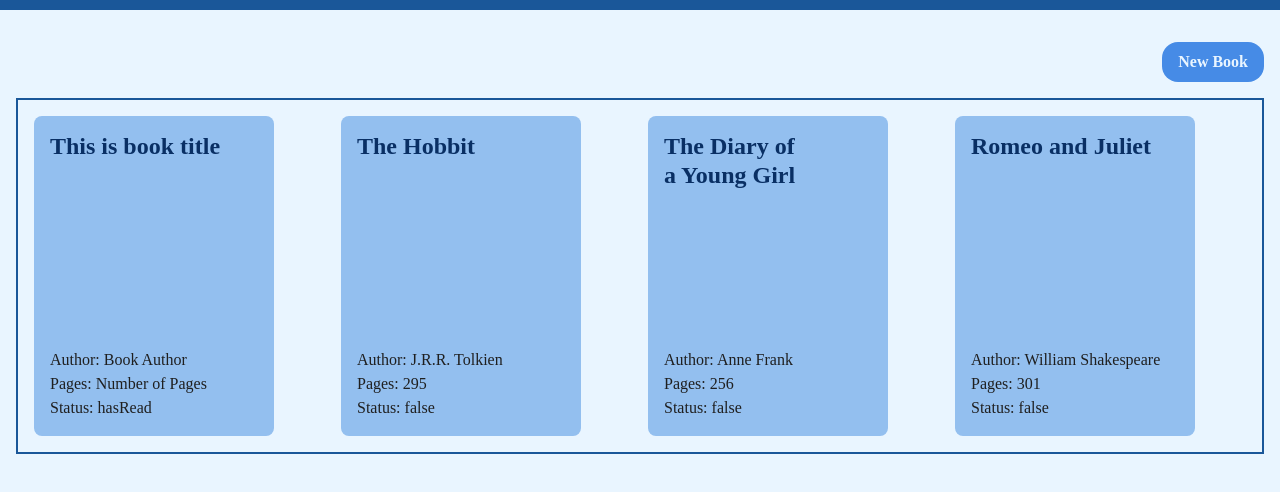
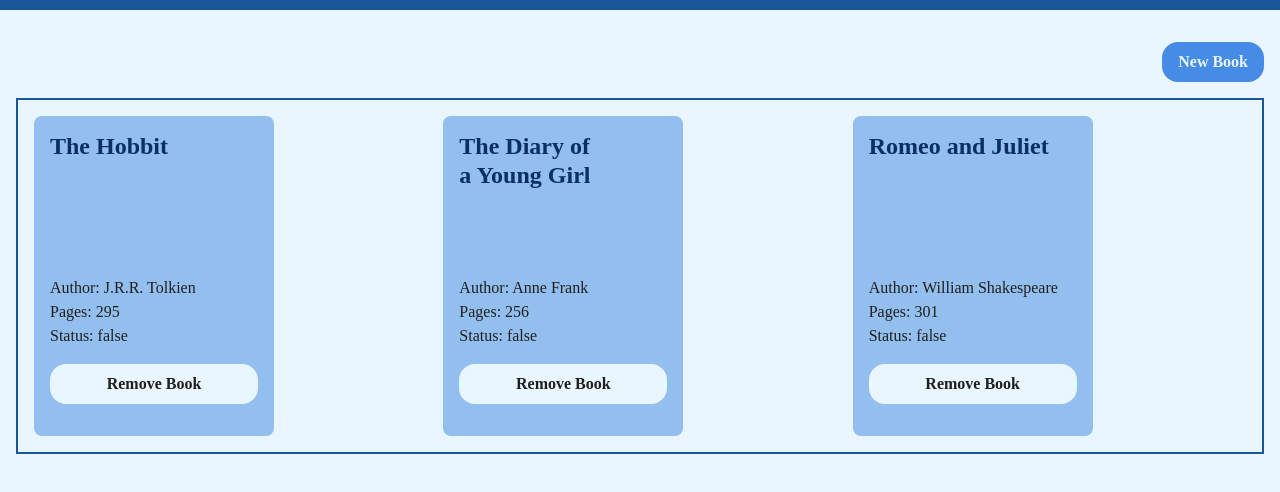
Before and after one commit to azrylshamin/odin-library, a plain HTML site: page index.html in a window 1280 px wide. Shown: the part 54-546 px from the top of the page. Drawn offline with Linux system fonts and the light colour scheme.

Commit message:
Add a button on each book’s display to remove the book from the library

```diff
--- a/index.html
+++ b/index.html
@@ -21,12 +21,6 @@
         <div class="content">
             <button id="dialog-show">New Book</button>
             <div class="card-container">
-                <div class="card">
-                    <h2 class="card-title">This is book title</h2>
-                    <p class="card-content book-author">Author: Book Author</p>
-                    <p class="card-content book-pages">Pages: Number of Pages</p>
-                    <p class="card-content book-status">Status: hasRead</p>
-                </div>
             </div>
         </div>
     </div>
--- a/script.js
+++ b/script.js
@@ -27,6 +27,7 @@ function displayBooks() {
     const cardContainer = document.querySelector(".card-container");
 
     const card = document.createElement("div");
+    card.setAttribute("id", book.id);
     card.classList.add("card");
 
     const title = document.createElement("h2");
@@ -48,10 +49,20 @@ function displayBooks() {
     status.classList.add("card-content");
     status.classList.add("book-status");
 
+    const deleteBtn = document.createElement("button");
+    deleteBtn.textContent = "Remove Book";
+    deleteBtn.classList.add("card-delete-button")
+
+    deleteBtn.addEventListener('click', function (e) {
+      const parent = e.target.closest('[id]');
+      parent.remove();
+    });
+
     card.appendChild(title);
     card.appendChild(author);
     card.appendChild(pages);
     card.appendChild(status);
+    card.appendChild(deleteBtn);
 
     cardContainer.appendChild(card);
   }
@@ -60,6 +71,7 @@ function displayBooks() {
 function addDisplayBook(book) {
   const cardContainer = document.querySelector(".card-container");
   const card = document.createElement("div");
+  card.setAttribute("id", book.id);
   card.classList.add("card");
 
   const title = document.createElement("h2");
@@ -81,10 +93,21 @@ function addDisplayBook(book) {
   status.classList.add("card-content");
   status.classList.add("book-status");
 
+  const deleteBtn = document.createElement("button");
+  deleteBtn.textContent = "Remove Book";
+  deleteBtn.classList.add("card-delete-button")
+
+  deleteBtn.addEventListener('click', function (e) {
+    const parent = e.target.closest('[id]');
+    parent.remove();
+  });
+
   card.appendChild(title);
   card.appendChild(author);
   card.appendChild(pages);
   card.appendChild(status);
+  card.appendChild(deleteBtn);
+
 
   cardContainer.appendChild(card);
 }
--- a/styles.css
+++ b/styles.css
@@ -80,7 +80,11 @@
     color: var(--eerie-black);
 }
 
-
+.card button.card-delete-button {
+    background-color: var(--alice-blue);
+    color: var(--eerie-black);
+    width: 100%;
+}
 
 
 #dialog {
```
Lines whose indentation alone changed are shown as unchanged.
